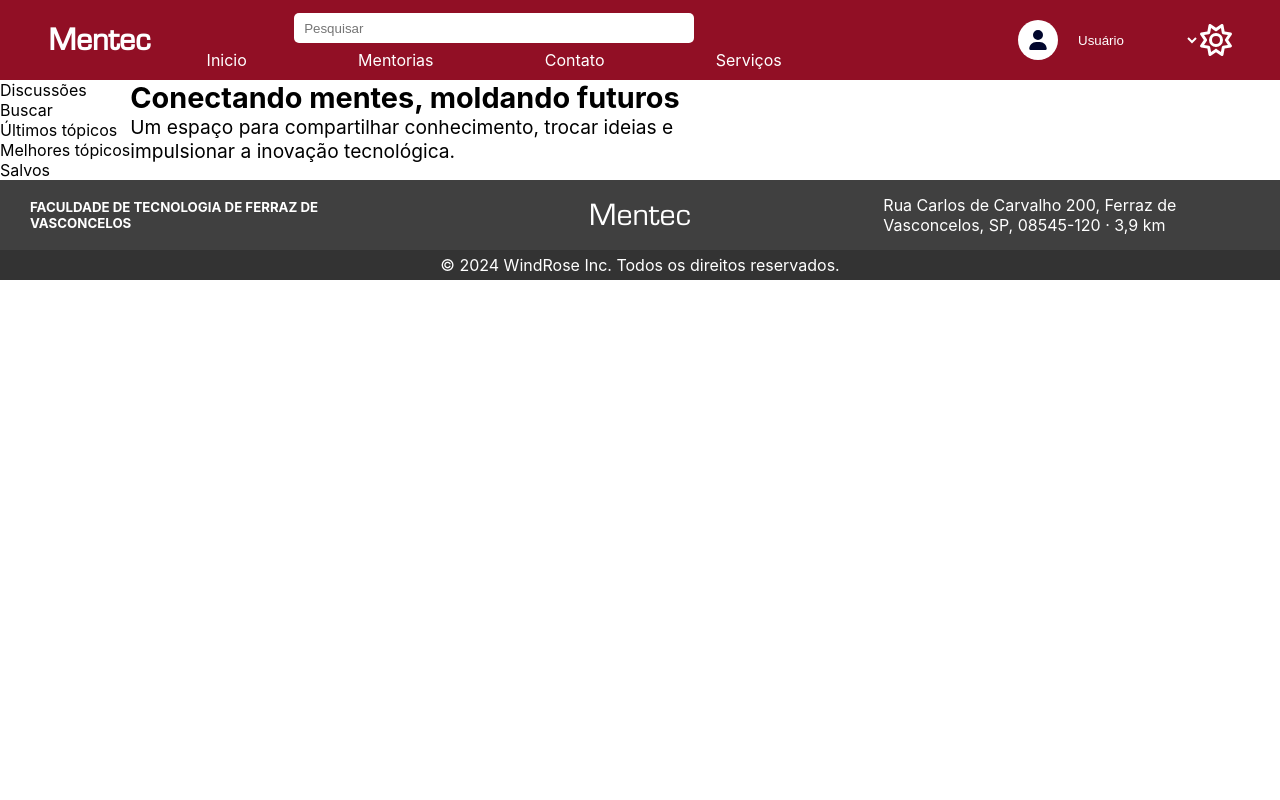
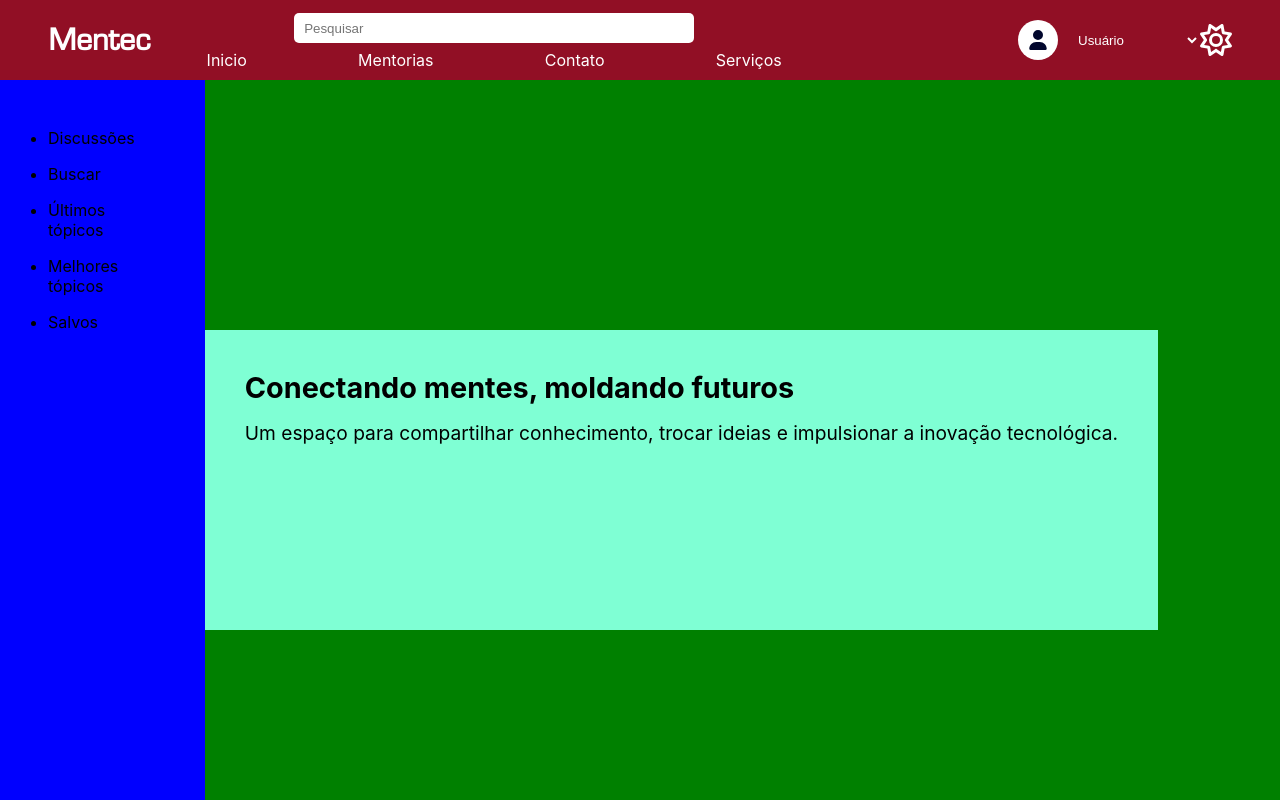
Before and after one commit to devGusta2/Mentec, a React (Create React App) app: page /Forum in a window 1280 px wide. Shown: the top 800 px of the page. Built offline with nearby package versions, Linux system fonts and the light colour scheme.

Commit message:
FOrum styles

```diff
--- a/src/Pages/Forum/Forum.module.css
+++ b/src/Pages/Forum/Forum.module.css
@@ -5,13 +5,28 @@
 .mainLayout{
     display: flex;
     flex-direction: row;
+    height:100vh;
+    background-color: green;
+}
+.menu{
+    height: 100%;
+    background-color: blue;
+    width: 16%;
+    padding: 48px;
 }
 .menu ul{
     display: flex;
     flex-direction: column;
+    gap: 1em;
 }
 .title{
-    width: 600px;
+    width: 100%;
+    height: 300px;
+    background-color: aquamarine;
+    padding: 40px;
+    display: flex;
+    flex-direction: column;
+    gap: 1em;
 }
 .title h3{
     font-size: 1.8em;
@@ -19,3 +34,39 @@
 .title p{
     font-size: 1.2em;
 }
+.searchBar{
+    height: 70px;
+    width: 500px;
+    border-radius: 10px;
+    background-color: var(--bg-azulteste);
+    display: flex;
+    flex-direction: column;
+    justify-content: center;
+    align-items: center;
+}
+.searchBar input{
+    outline: 0;
+    border: 0;
+    height: 40px;
+    width: 400px;
+    border-radius: 5px;
+    padding: 0 10px;
+}
+.main{
+    display: flex;
+    flex-direction: column;
+    justify-content: center;
+    align-items: center;
+    width: 84%;
+}
+
+.discussions{
+    width: 100%;
+    display: flex;
+    flex-direction: column;
+}
+.card{
+    width: 100%;
+    height: 250px;
+    background-color: whitesmoke;
+}
```
